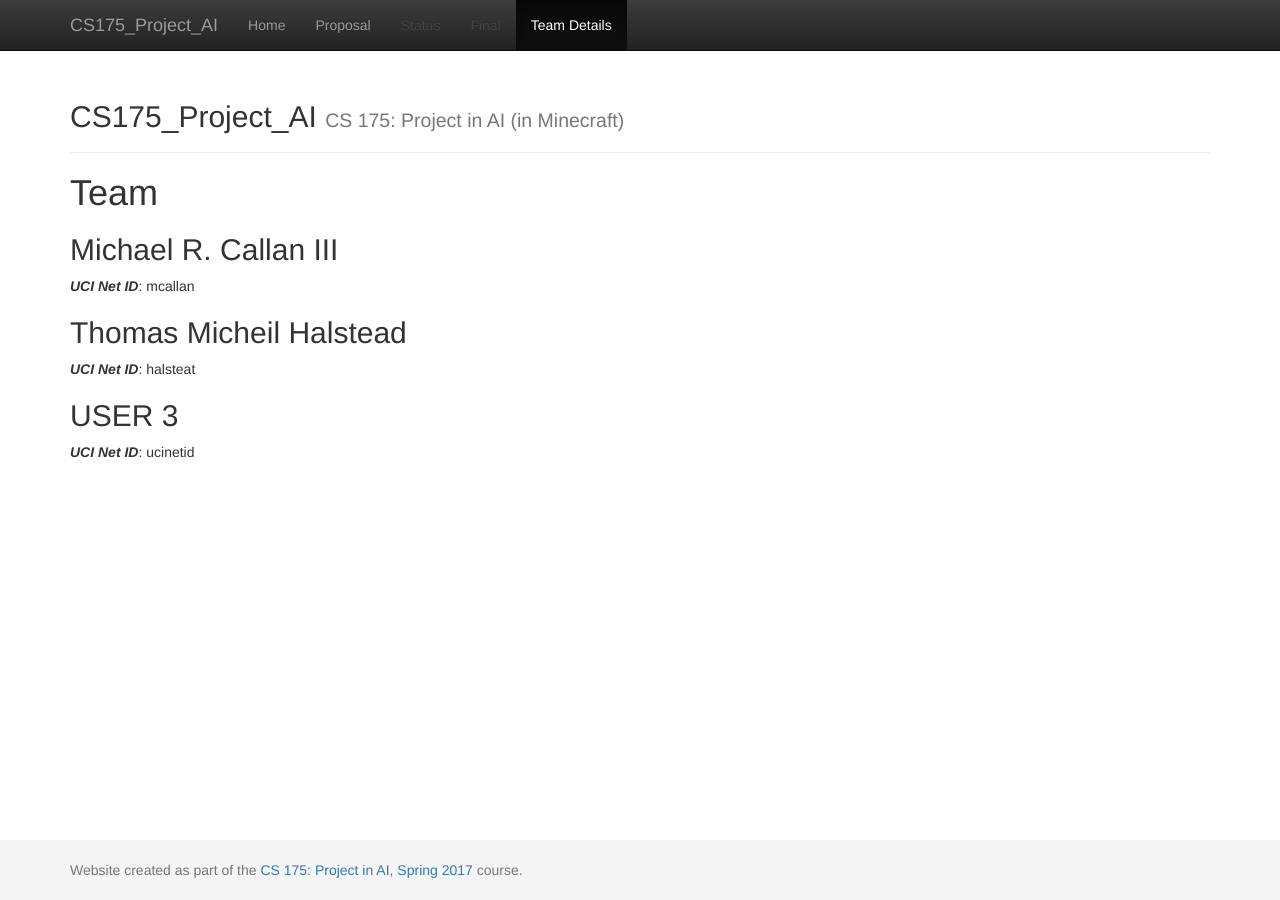
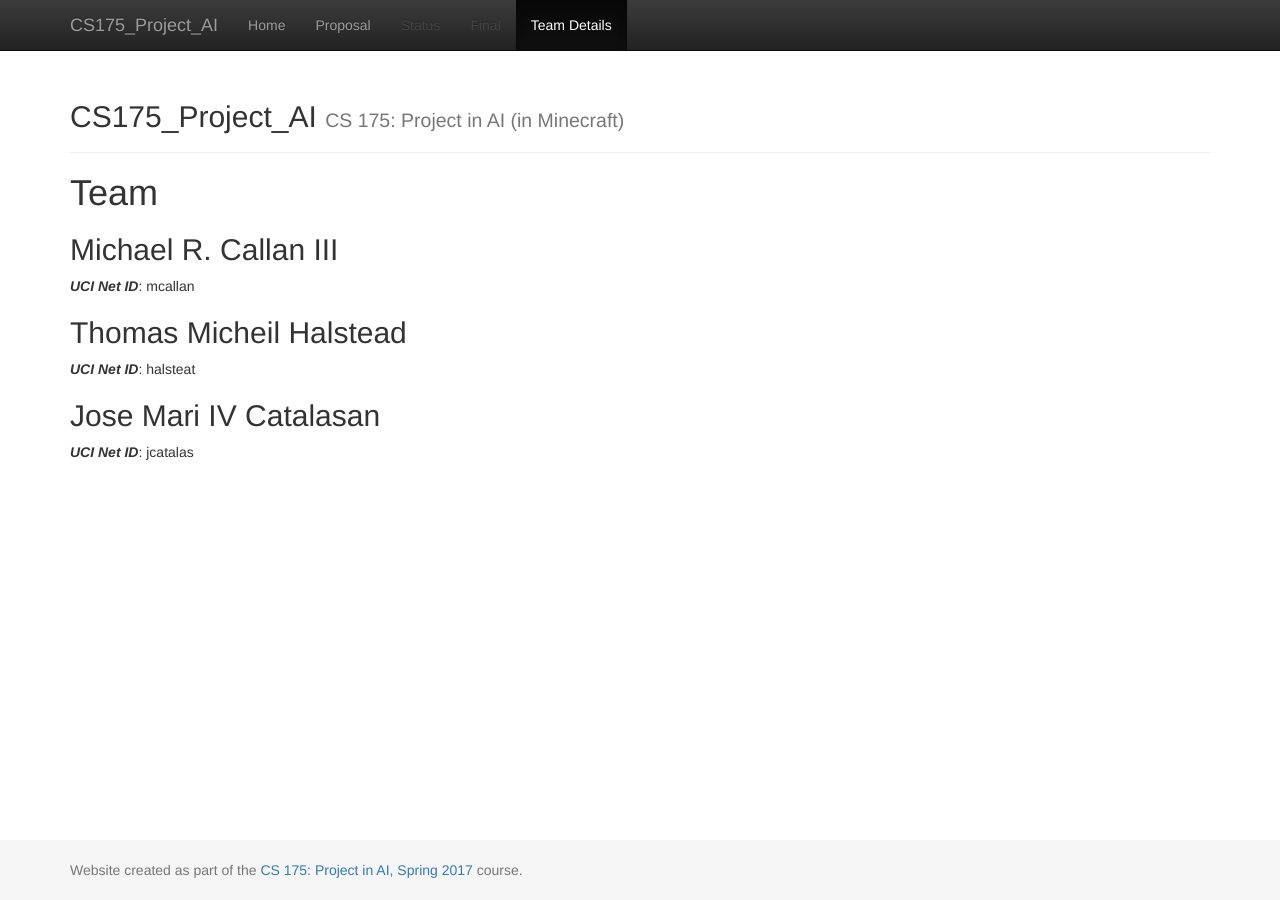
Before and after one commit to keiki83/CS175_Project_AI, a Jekyll site: the page built from docs/team.md, in a window 1280 px wide. Built offline with Jekyll 4.4.1, drawn with Linux system fonts in a browser that asks for light colours.

Commit message:
Update Jose info

```diff
--- a/docs/team.md
+++ b/docs/team.md
@@ -12,5 +12,5 @@ title:  Team
 ## Thomas Micheil Halstead
 ***UCI Net ID***: halsteat
 
-## USER 3
-***UCI Net ID***: ucinetid
+## Jose Mari IV Catalasan
+***UCI Net ID***: jcatalas
```
